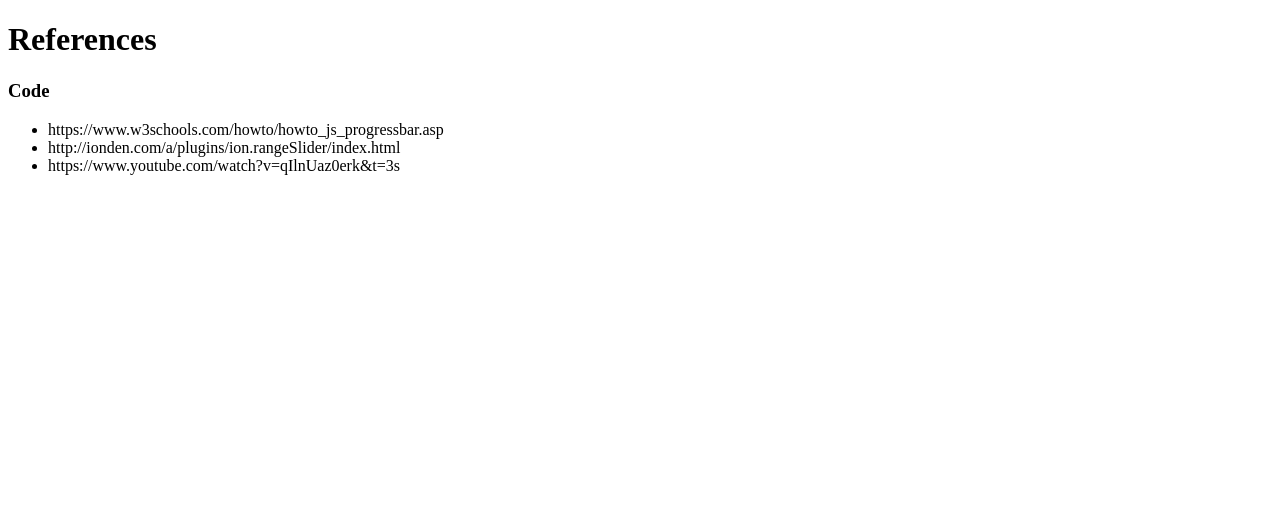
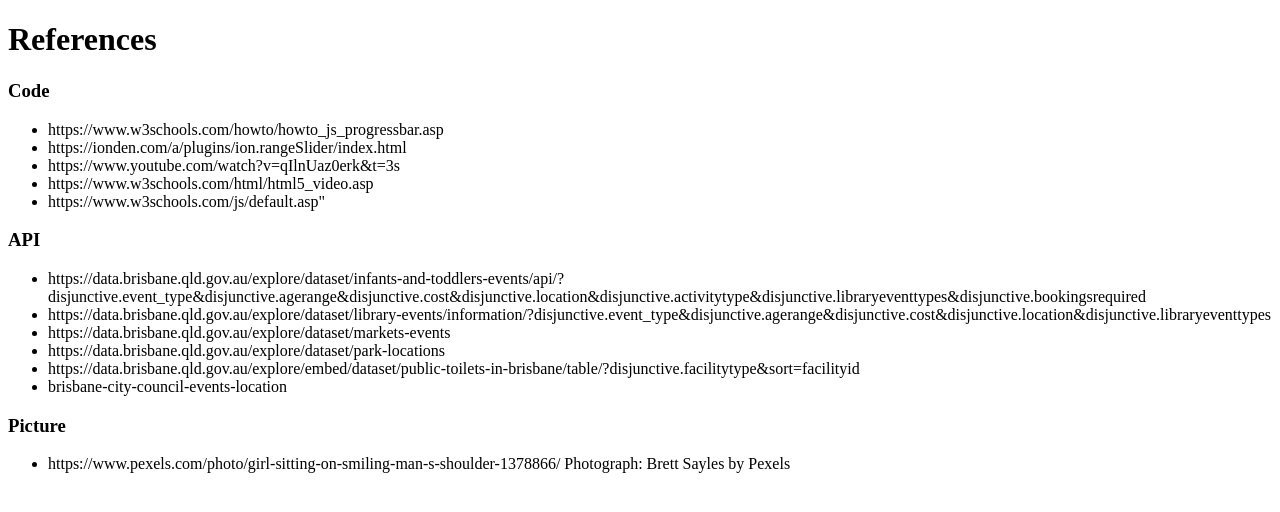
Before and after one commit to rea-19/parents-pal-v10, a plain HTML site: page html/references.html in a window 1280 px wide. Drawn offline with Linux system fonts and the light colour scheme.

Commit message:
References update

```diff
--- a/html/references.html
+++ b/html/references.html
@@ -11,8 +11,25 @@
         <h3>Code</h3>
         <ul>
             <li>https://www.w3schools.com/howto/howto_js_progressbar.asp</li>
-            <li>http://ionden.com/a/plugins/ion.rangeSlider/index.html</li>
+            <li>https://ionden.com/a/plugins/ion.rangeSlider/index.html</li>
             <li>https://www.youtube.com/watch?v=qIlnUaz0erk&t=3s</li>
+            <li>https://www.w3schools.com/html/html5_video.asp</li>
+            <li> https://www.w3schools.com/js/default.asp"</li>
+        </ul>
+
+        <h3>API</h3>
+        <ul>
+            <li>https://data.brisbane.qld.gov.au/explore/dataset/infants-and-toddlers-events/api/?disjunctive.event_type&disjunctive.agerange&disjunctive.cost&disjunctive.location&disjunctive.activitytype&disjunctive.libraryeventtypes&disjunctive.bookingsrequired</li>
+            <li>https://data.brisbane.qld.gov.au/explore/dataset/library-events/information/?disjunctive.event_type&disjunctive.agerange&disjunctive.cost&disjunctive.location&disjunctive.libraryeventtypes</li>
+            <li>https://data.brisbane.qld.gov.au/explore/dataset/markets-events</li>
+            <li>https://data.brisbane.qld.gov.au/explore/dataset/park-locations</li>
+            <li>https://data.brisbane.qld.gov.au/explore/embed/dataset/public-toilets-in-brisbane/table/?disjunctive.facilitytype&sort=facilityid</li>
+            <li>brisbane-city-council-events-location</li>
+        </ul>
+
+        <h3>Picture</h3>
+        <ul>
+            <li>https://www.pexels.com/photo/girl-sitting-on-smiling-man-s-shoulder-1378866/ Photograph: Brett Sayles by Pexels</li>
         </ul>
     </div>
 </body>
```
Also changed, not shown: js/guide.js (+7 -0 lines), js/map.js (+7 -0 lines).
